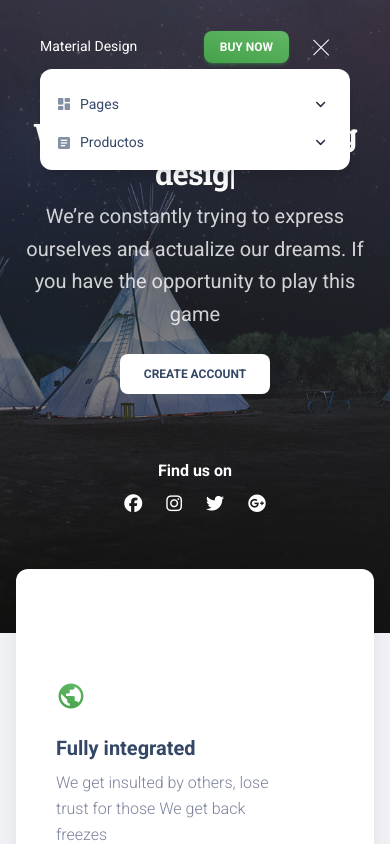
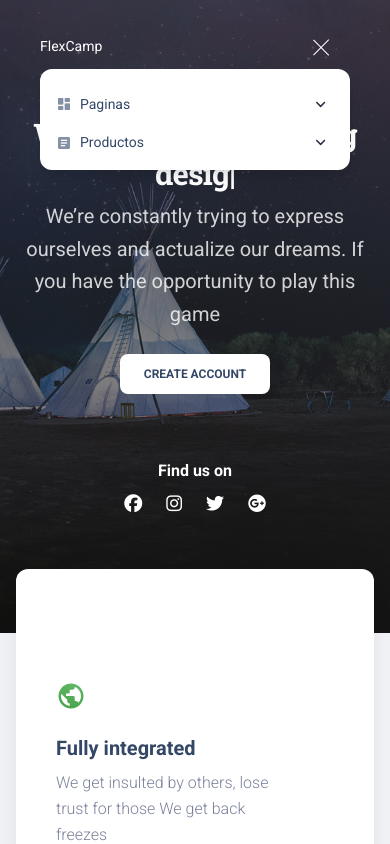
Before and after one commit to Biznet-IT/FlexCampPage, a Vue app: page /pages/landing-pages/about-us in a window 390 px wide. Both pictures are taken after a click on the button "Toggle navigation". Shown: the top 844 px of the page. Built offline with nearby package versions, Linux system fonts and the light colour scheme.

Commit message:
Update NavbarDefault.vue

```diff
--- a/src/examples/navbars/NavbarDefault.vue
+++ b/src/examples/navbars/NavbarDefault.vue
@@ -15,9 +15,9 @@ const props = defineProps({
     color: String,
     label: String,
     default: () => ({
-      route: "https://www.creative-tim.com/product/vue-material-kit",
+      route: "pages/landing-pages/contact-us",
       color: "bg-gradient-success",
-      label: "Free Download"
+      label: "Contacto"
     })
   },
   transparent: {
@@ -117,7 +117,7 @@ watch(
         ]"
         :to="{ name: 'presentation' }"
         rel="tooltip"
-        title="Designed and Coded by Creative Tim"
+        title="By Biznet It"
         data-placement="bottom"
       >
         FlexCamp
@@ -131,16 +131,12 @@ watch(
         "
         to="/"
         rel="tooltip"
-        title="Designed and Coded by Creative Tim"
+        title="By Biznet It"
         data-placement="bottom"
       >
-        Material Design
+        FlexCamp
       </RouterLink>
-      <a
-        href="https://www.creative-tim.com/product/vue-material-kit-pro"
-        class="btn btn-sm bg-gradient-success mb-0 ms-auto d-lg-none d-block"
-        >Buy Now</a
-      >
+
       <button
         class="navbar-toggler shadow-none ms-2"
         type="button"
@@ -175,7 +171,7 @@ watch(
                 :class="getTextColor()"
                 >dashboard</i
               >
-              Pages
+              Paginas
               <img
                 :src="getArrowColor()"
                 alt="down-arrow"
@@ -198,19 +194,19 @@ watch(
                       <div
                         class="dropdown-header text-dark font-weight-bolder d-flex align-items-center px-1"
                       >
-                        Landing Pages
+                        Páginas
                       </div>
                       <RouterLink
                         :to="{ name: 'about' }"
                         class="dropdown-item border-radius-md"
                       >
-                        <span>About Us</span>
+                        <span>Sobre Nosotros</span>
                       </RouterLink>
                       <RouterLink
                         :to="{ name: 'contactus' }"
                         class="dropdown-item border-radius-md"
                       >
-                        <span>Contact Us</span>
+                        <span>Contacto</span>
                       </RouterLink>
                       <RouterLink
                         :to="{ name: 'author' }"
```
